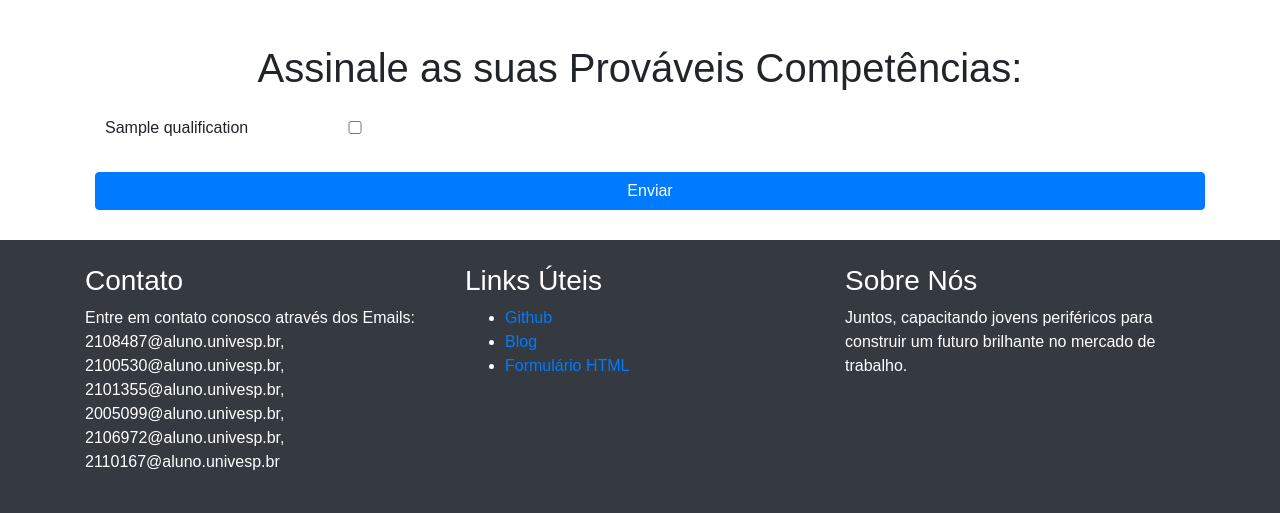
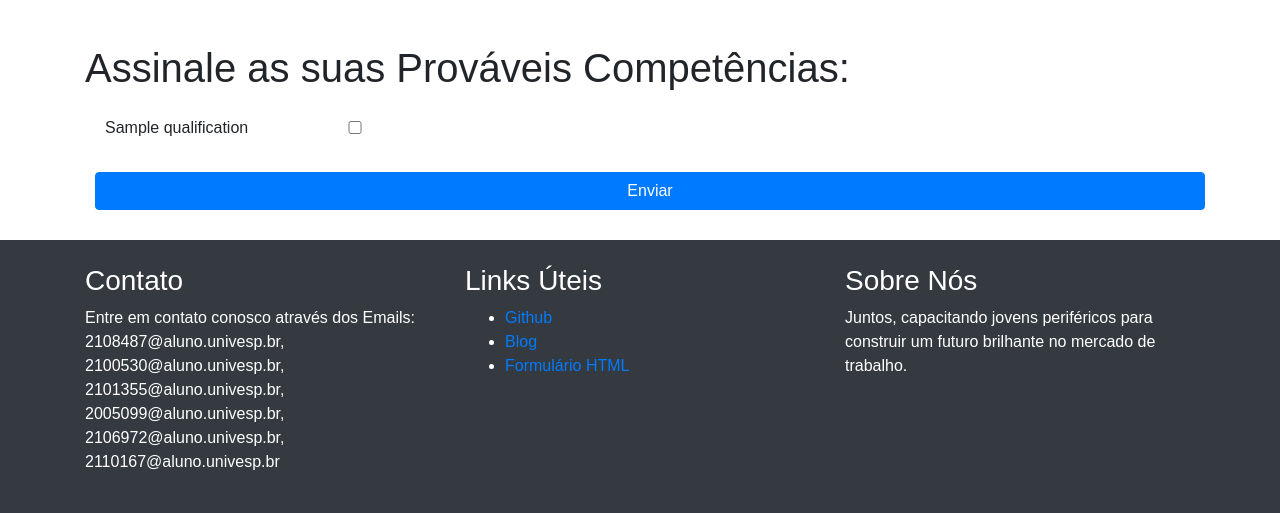
Before and after one commit to vitor-ozols/UNIVESP-DRP14-PJI240-SALA-003GRUPO-001, a Flask app: template templates/get_reccommedations.html in a window 1280 px wide. Shown: the part 196-709 px from the top of the page. Run offline with Flask 3, Linux system fonts and the light colour scheme; the template is opened without the code that fills it: most values are stand-ins (such as "Sample title", 1, 10 or a date in 2020); some libraries are stand-ins or nearby versions.

Commit message:
Update get_reccommedations.html

```diff
--- a/templates/get_reccommedations.html
+++ b/templates/get_reccommedations.html
@@ -16,12 +16,12 @@
   </header>
   <main class="container mt-4">
   <section class="comp">
-      <h1 class="text-center mb-4">Assinale as suas Prováveis Competências:</h1>
+    <h1 class="mb-4">Assinale as suas Prováveis Competências:</h1>
     <form action="/cvmaker" method="POST">
       <div class="row">
         {% for qualification in qualifications %}
         <div class="col-md-6">
-            <div class="form-check mb-2">
+          <div class="form-check mb-2 text-left">
             <input type="checkbox" class="form-check-input" name="competencias" value="{{ qualification }}" id="competencia{{ loop.index }}">
             <label class="form-check-label" for="competencia{{ loop.index }}">{{ qualification }}</label>
           </div>
```
Lines whose indentation alone changed are shown as unchanged.
